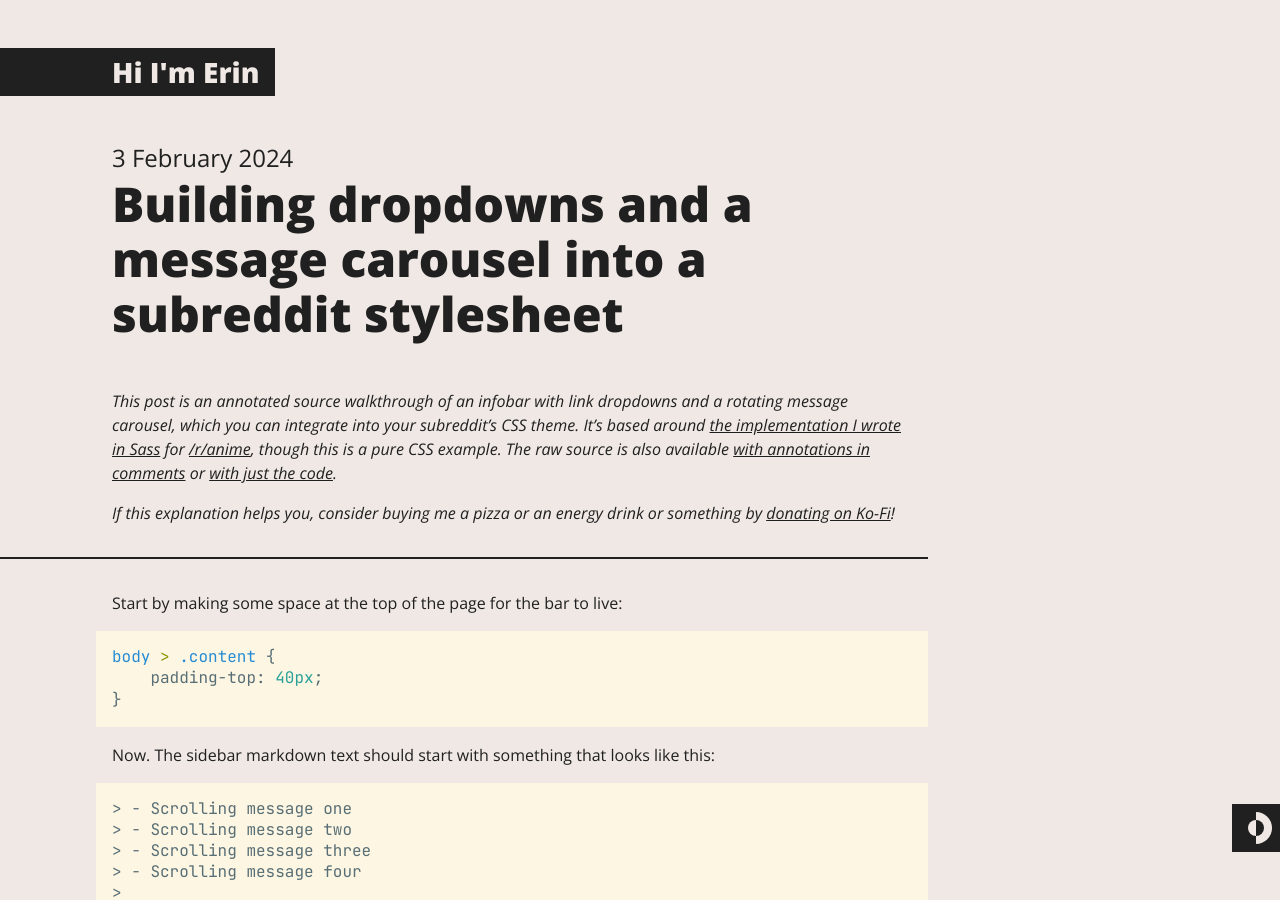
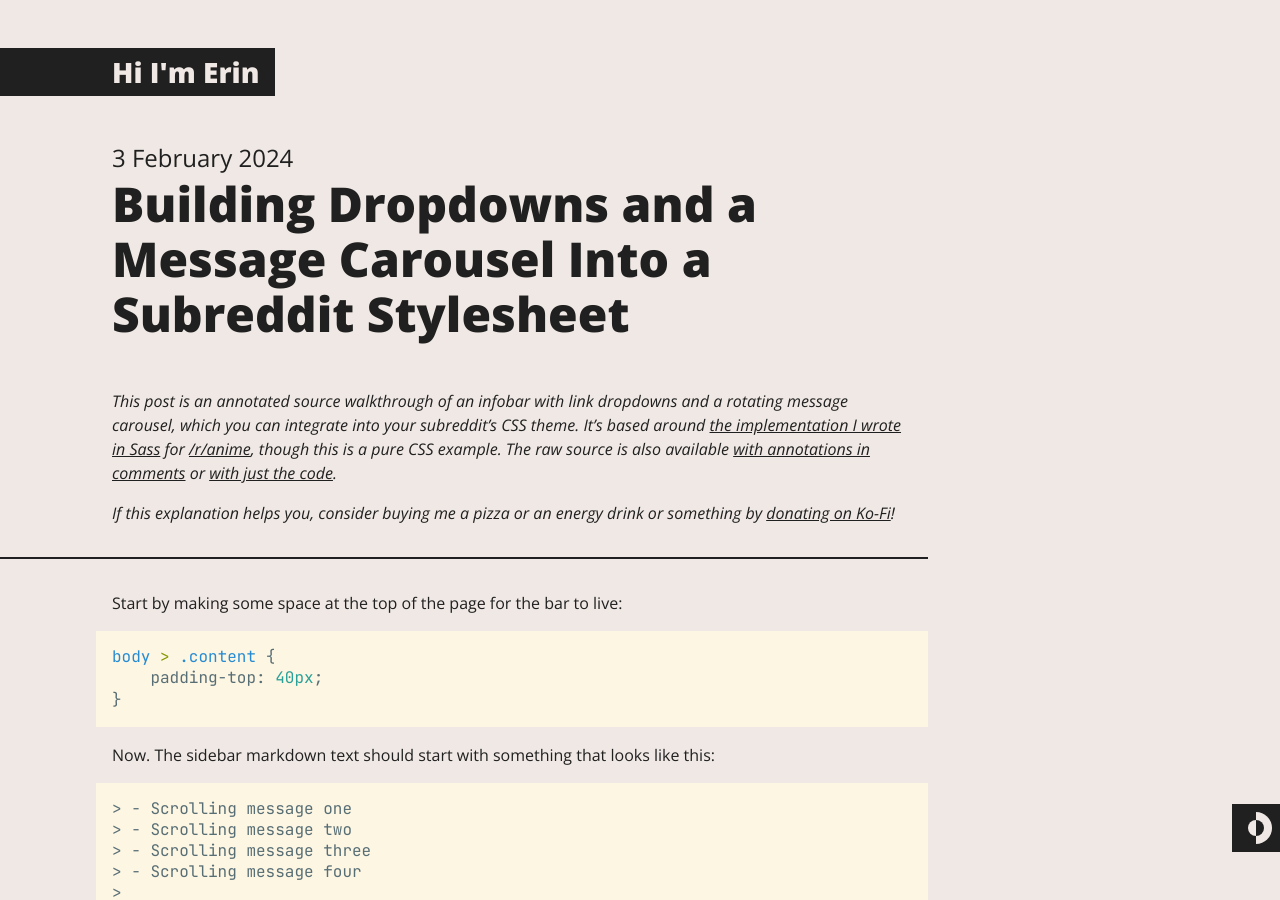
Before and after one commit to eritbh/eritbh.github.io, a Jekyll site: the page built from _posts/2024-02-03-reddit-css-dropdown-carousel-bar.md, in a window 1280 px wide and 900 px high. Built offline with Jekyll 4.4.1, drawn with Linux system fonts in a browser that asks for light colours; part of the change alters nothing that is shown.

```diff
--- a/_posts/2024-02-03-reddit-css-dropdown-carousel-bar.md
+++ b/_posts/2024-02-03-reddit-css-dropdown-carousel-bar.md
@@ -1,6 +1,6 @@
 ---
-title: Building dropdowns and a message carousel into a subreddit stylesheet
-excerpt: Do you want to make custom interactive components for your forum, but you get almost no control over the DOM? Do I ever have the CSS hack for you.
+title: Building Dropdowns and a Message Carousel Into a Subreddit Stylesheet
+excerpt: Do you want to make custom interactive components for your forum, but you get almost no control over the DOM? Do I ever have the CSS hack for you. I have a Markdown parser and a dream.
 ---
 *This post is an annotated source walkthrough of an infobar with link dropdowns
 and a rotating message carousel, which you can integrate into your subreddit's
```
